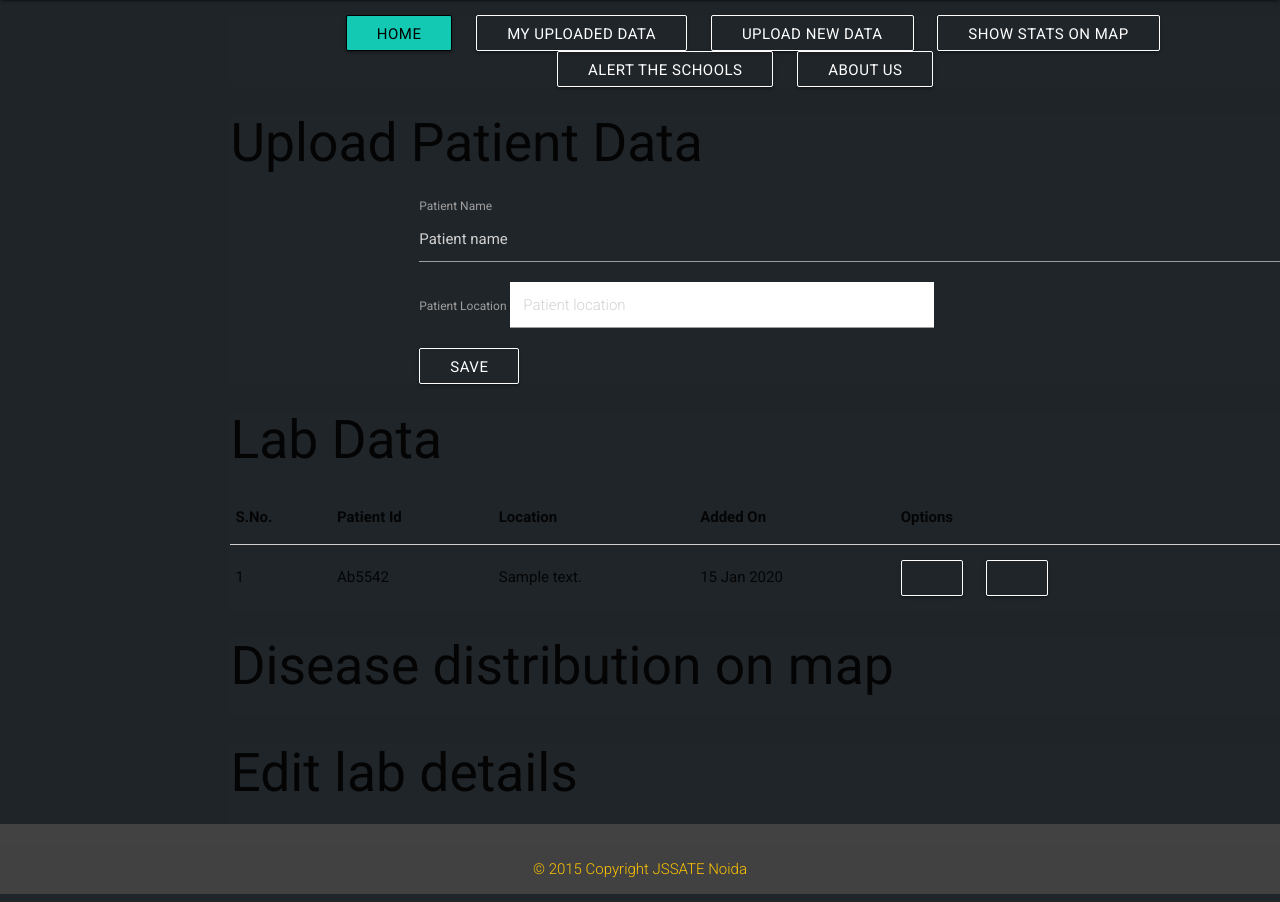
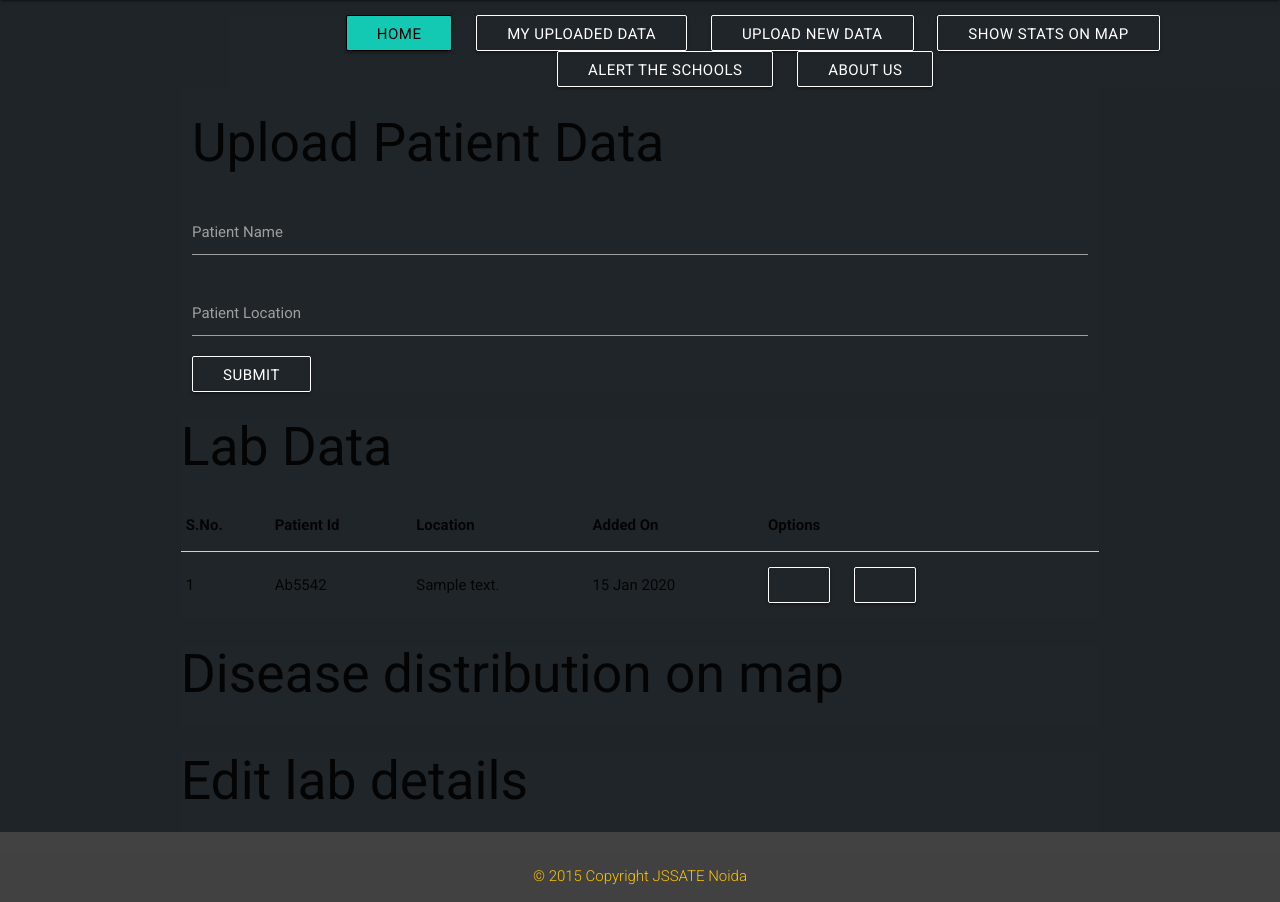
Before and after one commit to DESHRAJ/h1n1, a Django app: template h1n1/templates/mdashboard.html in a window 1280 px wide. Shown: the part 64-966 px from the top of the page. Run offline with Django 3.2, Linux system fonts and the light colour scheme; the template is opened without the code that fills it: values that come from a table or form of the project are taken from there, others are empty; tables that the repository leaves empty hold one stand-in row (values such as "Sample post"); parts of the project's set-up code (start-up, migrations or seed data) failed here and were passed over; some libraries are stand-ins or nearby versions.

Commit message:
dashboard improperly configured

```diff
--- a/h1n1/templates/mdashboard.html
+++ b/h1n1/templates/mdashboard.html
@@ -8,6 +8,7 @@
   <link rel="stylesheet" href="/static/css/sample.css">
   <link href="http://fonts.googleapis.com/css?family=Roboto:400,100,300,500,700,900" rel="stylesheet" type="text/css">
     <script src="https://maps.googleapis.com/maps/api/js?v=3.exp&signed_in=true&libraries=places"></script>
+
         <style>
 
       .controls {
@@ -199,32 +200,26 @@ google.maps.event.addDomListener(window, 'load', initialize);
             </div>
         </div>
       </div>
-    <div class="container-fluid mainContainer">
+    <div class="container">
       <div class="row one">
-        <div class="col-sm-12">
+        <div class="col s12">
           <h2>Upload Patient Data</h2>
-          <form action="/savelocation"  method="POST">
+          <form action="/savelocation"  method="POST" name="submitForm">
              {% csrf_token %}
             <div class="row">
-              <div class="col-sm-6">
-                <div class="form-group">
-                  <label for="name">Patient Name</label>
-                  <input type="text" name="name" id="name" class="form-control" placeholder="Patient name" required>
-                </div>
+              <div class="input-field col s12">
+                <input id="name" type="text" class="validate" name="name">
+                <label for="name">Patient Name</label>
               </div>
-              <div class="col-sm-6">
-                <div class="form-group">
-                  <label for="address">Patient Location</label>
-                  <input type="text" name="address" id="pac-input" class="form-control" required placeholder="Patient location">
-                </div>
+                <div class="input-field col s12">
+                <input id="address" type="text" class="validate" name="address">
+                <label for="address">Patient Location</label>
               </div>
               <input type="hidden" id="latitude" name ="latitude"/>
-    <input type="hidden" id="longitude" name="longitude"/>
+              <input type="hidden" id="longitude" name="longitude"/>
               <div id="map-canvas"></div>
-              <div class="col-sm-12">
-                <div class="form-group">
-                  <input type="submit" class="btn btn-primary btn-embossed" value="Save">
-                </div>
+              <div class="col s12">
+              <a class="waves-effect waves-light btn" HREF="javascript:document.submitForm.submit()">Submit</a>
               </div>
             </div>
           </form>
```
Also changed, not shown: 1 other file.
